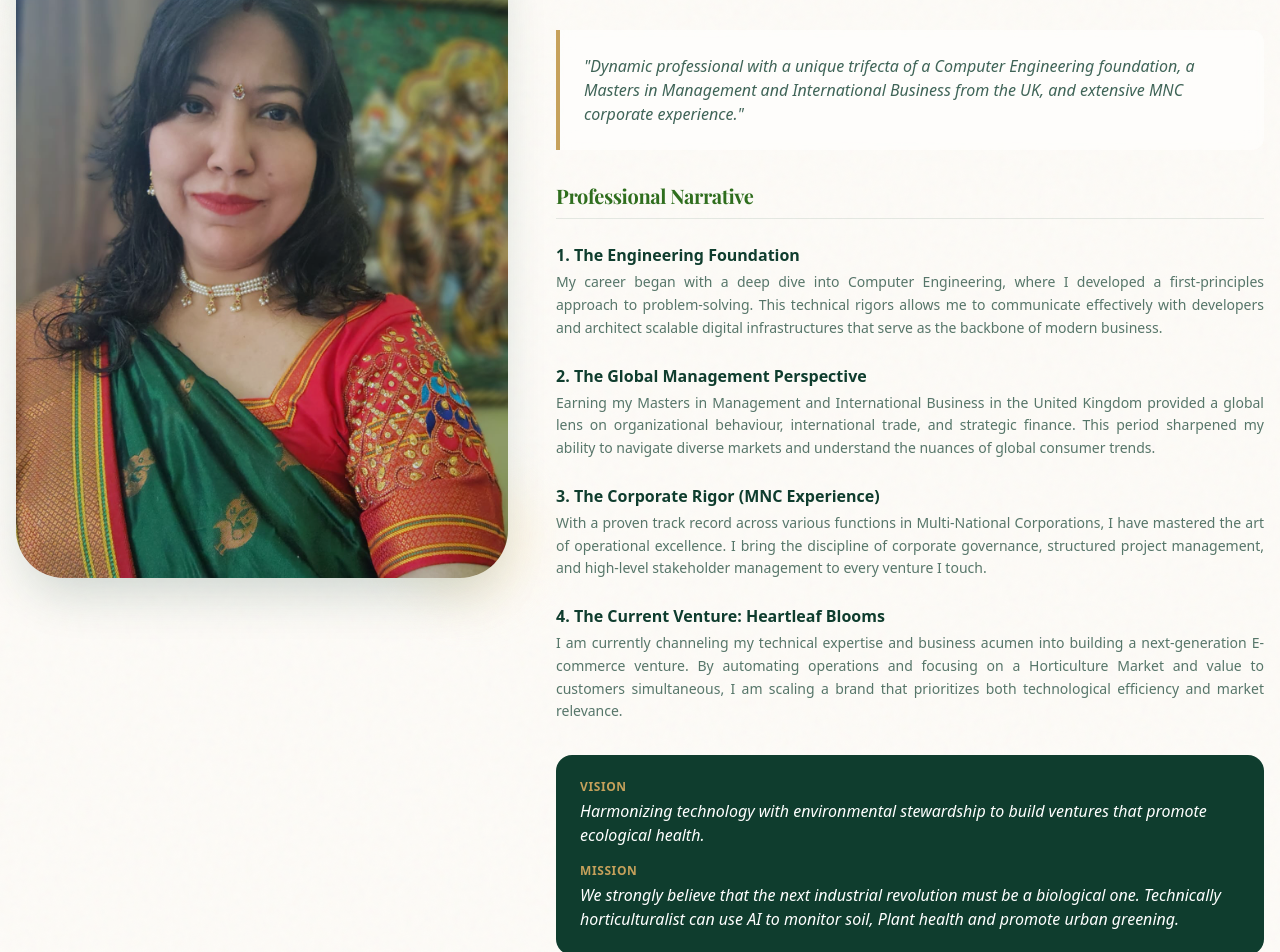
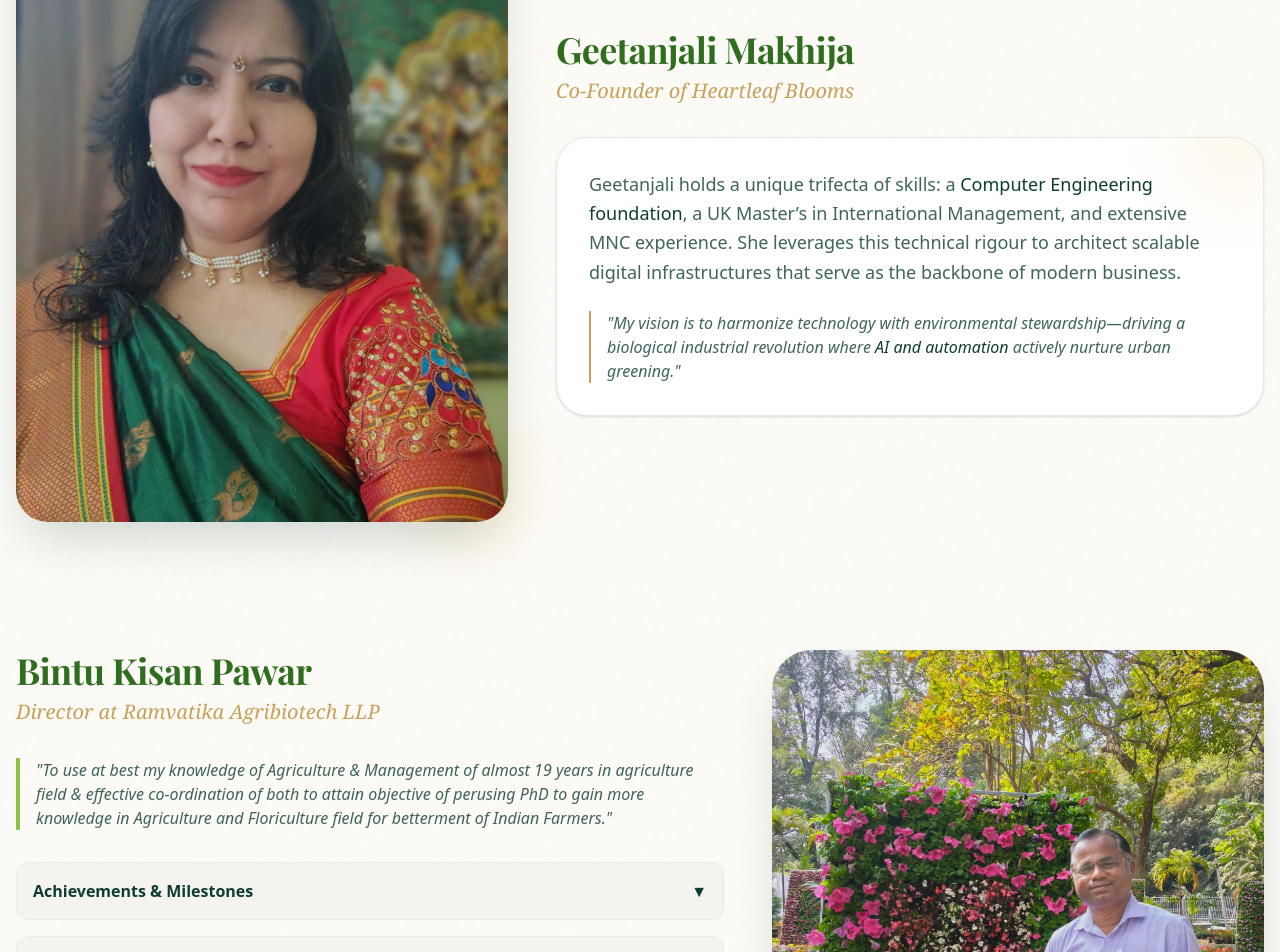
Before and after one commit to Digigit24/heart-leaf-blooms-frontend, a React (Vite) app: page /about in a window 1280 px wide. Shown: the part 2080-3032 px from the top of the page. Built offline with nearby package versions, Linux system fonts and the light colour scheme; a web font is replaced by a local one.

Commit message:
about page  updated

```diff
--- a/src/features/info/pages/About.jsx
+++ b/src/features/info/pages/About.jsx
@@ -278,17 +278,17 @@
 
                     <div className="space-y-32">
                         {/* Founder 1: Geetanjali Makhija */}
-                        <div className="grid lg:grid-cols-12 gap-12 items-start">
+                        <div className="grid lg:grid-cols-12 gap-12 items-center">
                             <motion.div
                                 initial={{ opacity: 0, x: -50 }}
                                 whileInView={{ opacity: 1, x: 0 }}
                                 viewport={{ once: true }}
                                 transition={{ duration: 0.8 }}
-                                className="lg:col-span-5 sticky top-24 self-start"
+                                className="lg:col-span-5 relative"
                             >
-                                <div className="relative rounded-[3rem] overflow-hidden shadow-2xl shadow-[#0F3D2E]/20 group">
+                                <div className="relative rounded-4xl overflow-hidden shadow-2xl shadow-[#0F3D2E]/20 group aspect-3/4 max-h-[600px] w-full mx-auto">
                                     <div className="absolute inset-0 bg-[#0F3D2E]/10 group-hover:bg-transparent transition-colors duration-500 z-10"></div>
-                                    <img src="/images/Geetanjali-Makhija.jpeg" alt="Geetanjali Makhija" className="w-full h-auto object-cover transform group-hover:scale-105 transition-transform duration-700" />
+                                    <img src="/images/Geetanjali-Makhija.jpeg" alt="Geetanjali Makhija" className="w-full h-full object-cover transform group-hover:scale-105 transition-transform duration-700" />
                                 </div>
                                 <div className="absolute -bottom-6 -right-6 w-32 h-32 bg-[#FDF0D5] rounded-full -z-10 blur-xl opacity-60"></div>
                                 <div className="absolute -top-6 -left-6 w-24 h-24 bg-[#E6F4EA] rounded-full -z-10 blur-xl opacity-60"></div>
@@ -306,48 +306,19 @@
                                     <p className="text-[#C6A15B] font-serif italic text-xl">Co-Founder of Heartleaf Blooms</p>
                                 </div>
 
-                                <blockquote className="p-6 border-l-4 border-[#C6A15B] bg-white/50 backdrop-blur-sm rounded-r-xl italic text-[#0F3D2E]/80">
-                                    "Dynamic professional with a unique trifecta of a Computer Engineering foundation, a Masters in Management and International Business from the UK, and extensive MNC corporate experience."
-                                </blockquote>
+                                <div className="bg-white p-8 rounded-4xl border border-[#0F3D2E]/10 shadow-sm relative overflow-hidden">
+                                    <div className="absolute top-0 right-0 w-32 h-32 bg-[#FDF0D5]/50 rounded-full blur-2xl -translate-y-1/2 translate-x-1/3"></div>
 
-                                <div className="space-y-6">
-                                    <h4 className="font-heading font-bold text-[#0F3D2E] text-xl border-b border-[#0F3D2E]/10 pb-2">Professional Narrative</h4>
+                                    <div className="relative z-10 space-y-6 text-[#0F3D2E]/80 font-light text-lg leading-relaxed">
+                                        <p>
+                                            Geetanjali holds a unique trifecta of skills: a <strong className="font-medium text-[#0F3D2E]">Computer Engineering foundation</strong>, a UK Master’s in International Management, and extensive MNC experience. She leverages this technical rigour to architect scalable digital infrastructures that serve as the backbone of modern business.
+                                        </p>
 
-                                    <div className="grid gap-6">
-                                        {[
-                                            {
-                                                title: "The Engineering Foundation",
-                                                text: "My career began with a deep dive into Computer Engineering, where I developed a first-principles approach to problem-solving. This technical rigors allows me to communicate effectively with developers and architect scalable digital infrastructures that serve as the backbone of modern business."
-                                            },
-                                            {
-                                                title: "The Global Management Perspective",
-                                                text: "Earning my Masters in Management and International Business in the United Kingdom provided a global lens on organizational behaviour, international trade, and strategic finance. This period sharpened my ability to navigate diverse markets and understand the nuances of global consumer trends."
-                                            },
-                                            {
-                                                title: "The Corporate Rigor (MNC Experience)",
-                                                text: "With a proven track record across various functions in Multi-National Corporations, I have mastered the art of operational excellence. I bring the discipline of corporate governance, structured project management, and high-level stakeholder management to every venture I touch."
-                                            },
-                                            {
-                                                title: "The Current Venture: Heartleaf Blooms",
-                                                text: "I am currently channeling my technical expertise and business acumen into building a next-generation E-commerce venture. By automating operations and focusing on a Horticulture Market and value to customers simultaneous, I am scaling a brand that prioritizes both technological efficiency and market relevance."
-                                            }
-                                        ].map((item, idx) => (
-                                            <div key={idx} className="group">
-                                                <h5 className="font-bold text-[#0F3D2E] mb-1 group-hover:text-[#C6A15B] transition-colors">{idx + 1}. {item.title}</h5>
-                                                <p className="text-sm text-[#0F3D2E]/70 leading-relaxed text-justify">{item.text}</p>
-                                            </div>
-                                        ))}
-                                    </div>
-                                </div>
-
-                                <div className="bg-[#0F3D2E] text-white p-6 rounded-2xl space-y-4">
-                                    <div>
-                                        <p className="text-[#C6A15B] text-xs font-bold uppercase tracking-wider mb-1">Vision</p>
-                                        <p className="font-light italic">Harmonizing technology with environmental stewardship to build ventures that promote ecological health.</p>
-                                    </div>
-                                    <div>
-                                        <p className="text-[#C6A15B] text-xs font-bold uppercase tracking-wider mb-1">Mission</p>
-                                        <p className="font-light italic">We strongly believe that the next industrial revolution must be a biological one. Technically horticulturalist can use AI to monitor soil, Plant health and promote urban greening.</p>
+                                        <div className="pl-4 border-l-2 border-[#C6A15B]">
+                                            <p className="italic text-base">
+                                                "My vision is to harmonize technology with environmental stewardship—driving a biological industrial revolution where <span className="font-medium text-[#0F3D2E]">AI and automation</span> actively nurture urban greening."
+                                            </p>
+                                        </div>
                                     </div>
                                 </div>
                             </motion.div>
@@ -362,9 +333,9 @@
                                 transition={{ duration: 0.8 }}
                                 className="lg:col-span-5 lg:order-2 sticky top-24 self-start"
                             >
-                                <div className="relative rounded-[3rem] overflow-hidden shadow-2xl shadow-[#0F3D2E]/20 group">
+                                <div className="relative rounded-[2.5rem] overflow-hidden shadow-2xl shadow-[#0F3D2E]/20 group aspect-3/4 max-h-[600px] w-full mx-auto">
                                     <div className="absolute inset-0 bg-[#0F3D2E]/10 group-hover:bg-transparent transition-colors duration-500 z-10"></div>
-                                    <img src="/images/Bintu-Kisan-Pawar.jpeg" alt="Bintu Kisan Pawar" className="w-full h-auto object-cover transform group-hover:scale-105 transition-transform duration-700" />
+                                    <img src="/images/Bintu-Kisan-Pawar.jpeg" alt="Bintu Kisan Pawar" className="w-full h-full object-cover transform group-hover:scale-105 transition-transform duration-700" />
                                 </div>
                                 <div className="absolute -bottom-6 -left-6 w-32 h-32 bg-[#FDF0D5] rounded-full -z-10 blur-xl opacity-60"></div>
                             </motion.div>
@@ -389,61 +360,7 @@
 
                                 {/* Accordion for Comprehensive Profile */}
                                 <div className="space-y-4">
-                                    <details className="group bg-white rounded-xl border border-[#0F3D2E]/10 overflow-hidden transition-all duration-300 open:shadow-md">
-                                        <summary className="flex items-center justify-between p-4 cursor-pointer bg-[#F5F3EF] hover:bg-[#EBE8E0]">
-                                            <span className="font-bold text-[#0F3D2E]">Key Ventures & Responsibilities</span>
-                                            <span className="transform group-open:rotate-180 transition-transform duration-300 text-[#0F3D2E]">▼</span>
-                                        </summary>
-                                        <div className="p-6 space-y-6 bg-white max-h-[400px] overflow-y-auto custom-scrollbar overscroll-contain" data-lenis-prevent>
-                                            {[
-                                                {
-                                                    role: "Director and Partner",
-                                                    company: "Ramvatika Agribiotech LLP",
-                                                    period: "Jan-2021 To Date",
-                                                    desc: "Managing all operations of production and selling ornamental, Seasonal, Tissue culture and rooted cutting saplings. Producing and selling 30 million plants of more than 400 products. Target FY 2023-24 is ₹10 crore INR business."
-                                                },
-                                                {
-                                                    role: "Director and Partner",
-                                                    company: "RamRehyann Agrotech LLP",
-                                                    period: "Feb-2022 To Date",
-                                                    desc: "Heading as CEO. Managing operations of Geranium oil extraction project, plantation, contract farming, and international sales. Target for next 3 years business is > ₹50 crore INR."
-                                                },
-                                                {
-                                                    role: "Director and Partner",
-                                                    company: "Deccan Planet Agrotech LLP",
-                                                    period: "Sept-2021 To Date",
-                                                    desc: "Selling customized cocopeat, cocochips, Pots, Trays, Peatmoss, etc., with a ₹8 Crore INR target."
-                                                },
-                                                {
-                                                    role: "Partner and CFO",
-                                                    company: "Rehyann Nursery (NPL Group)",
-                                                    period: "Jan-2021 To Date",
-                                                    desc: "Handling commercial production and selling of pot plants in 20 Acres. Target: 1 million pots."
-                                                },
-                                                {
-                                                    role: "Director",
-                                                    company: "RamRehyann Aroma and Perfumes Pvt Ltd",
-                                                    period: "Nov-2022 To Date",
-                                                    desc: "Strategic planning, product development, and sales of essential oils. Own Distillation unit and GC Lab setup."
-                                                },
-                                                {
-                                                    role: "Senior Production & Marketing Manager",
-                                                    company: "Scientific Seedlings India Pvt. Ltd",
-                                                    period: "Jan-2005 To Mar-2021",
-                                                    desc: "Managed 30+ labors, dealer networks, and end-to-end customer relations. Production of vegetable products, flowers, and ornamental seedlings."
-                                                }
-                                            ].map((job, i) => (
-                                                <div key={i} className="border-b border-gray-100 last:border-0 pb-4 last:pb-0">
-                                                    <div className="flex justify-between items-baseline mb-1">
-                                                        <h5 className="font-bold text-[#0F3D2E] text-sm">{job.role}</h5>
-                                                        <span className="text-xs text-[#0F3D2E]/50 font-mono">{job.period}</span>
-                                                    </div>
-                                                    <p className="text-xs font-semibold text-[#8BC34A] mb-2">{job.company}</p>
-                                                    <p className="text-xs text-[#0F3D2E]/70">{job.desc}</p>
-                                                </div>
-                                            ))}
-                                        </div>
-                                    </details>
+
 
                                     <details className="group bg-white rounded-xl border border-[#0F3D2E]/10 overflow-hidden transition-all duration-300 open:shadow-md">
                                         <summary className="flex items-center justify-between p-4 cursor-pointer bg-[#F5F3EF] hover:bg-[#EBE8E0]">
```
